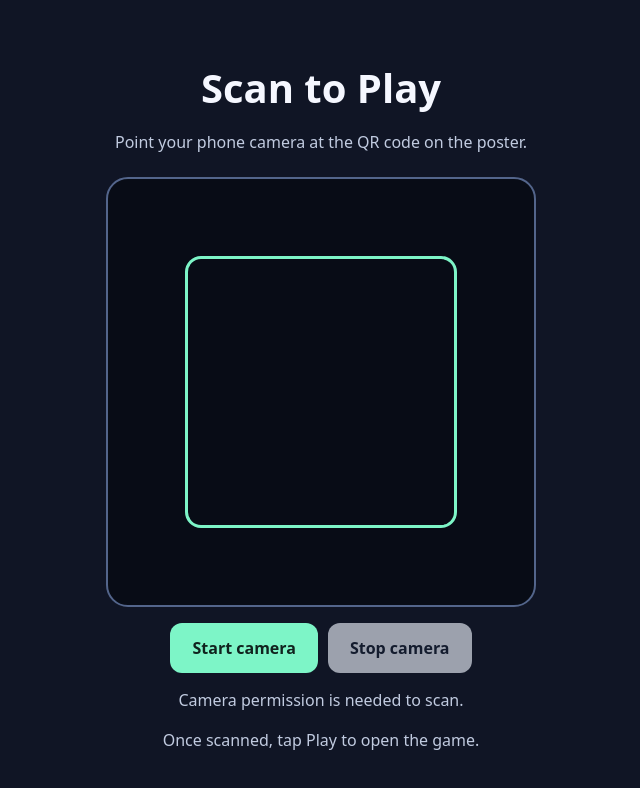
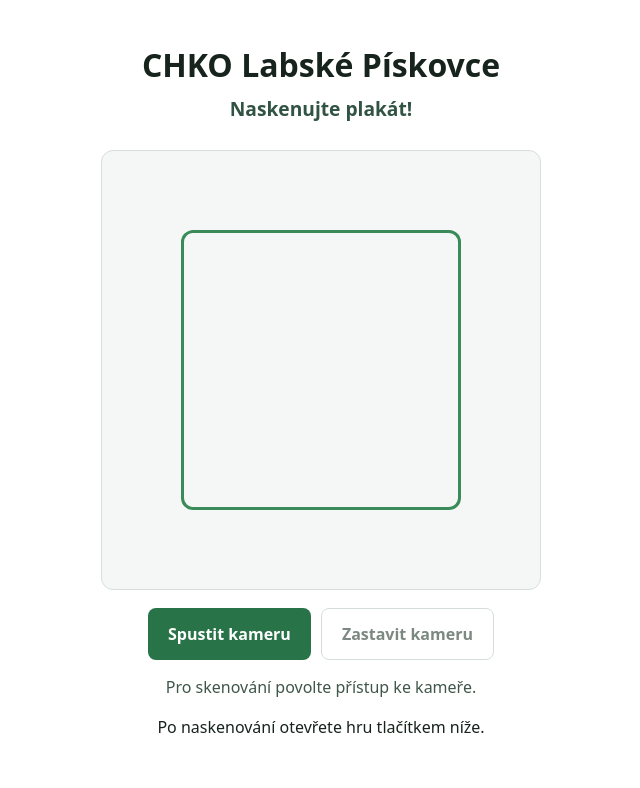
Before and after one commit to wottix/PosterGame, a plain HTML site: page index.html in a window 1280 px wide. Shown: the whole page, without its empty margins (319-959 px from the left). Drawn offline with nearby package versions, Linux system fonts and the light colour scheme.

Commit message:
Přeložit skener do češtiny a upravit světlý vzhled

```diff
--- a/index.html
+++ b/index.html
@@ -1,34 +1,36 @@
 <!doctype html>
-<html lang="en">
+<html lang="cs">
 <head>
   <meta charset="utf-8">
   <meta name="viewport" content="width=device-width, initial-scale=1">
-  <title>Scan to Play</title>
+  <meta name="theme-color" content="#ffffff">
+  <title>CHKO Labské Pískovce</title>
   <style>
     * { box-sizing: border-box; }
-    body { margin: 0; min-height: 100vh; display: grid; place-items: center; padding: 20px; background: #101525; color: #f5f7ff; font: 16px system-ui, sans-serif; }
-    main { width: min(100%, 430px); text-align: center; }
-    h1 { font-size: 2.5rem; margin-bottom: 8px; }
-    p { color: #c1cbe0; }
-    .camera { position: relative; margin: 24px 0 16px; aspect-ratio: 1; overflow: hidden; border: 2px solid #53658b; border-radius: 22px; background: #080c16; }
+    body { margin: 0; min-height: 100vh; display: grid; place-items: center; padding: 24px; background: #ffffff; color: #17231d; font: 16px system-ui, sans-serif; }
+    main { width: min(100%, 440px); text-align: center; }
+    h1 { margin: 0 0 10px; font-size: 2rem; line-height: 1.2; }
+    .subtitle { margin: 0; color: #315343; font-size: 1.2rem; font-weight: 600; }
+    .camera { position: relative; margin: 28px 0 18px; aspect-ratio: 1; overflow: hidden; border: 1px solid #d6e0d9; border-radius: 12px; background: #f4f7f5; }
     video { width: 100%; height: 100%; object-fit: cover; }
-    .frame { position: absolute; inset: 18%; border: 3px solid #7df5c7; border-radius: 16px; pointer-events: none; }
-    button, .play { display: inline-block; border: 0; border-radius: 12px; padding: 14px 22px; background: #7df5c7; color: #10231e; font: inherit; font-weight: 700; text-decoration: none; cursor: pointer; }
-    button:disabled { opacity: .65; cursor: wait; }
-    .controls { display: flex; justify-content: center; gap: 10px; }
-    .stop { background: #e7edf7; color: #172033; }
-    #status { min-height: 1.5em; }
+    .frame { position: absolute; inset: 18%; border: 3px solid #3b8b5a; border-radius: 12px; pointer-events: none; }
+    button, .play { display: inline-block; border: 0; border-radius: 8px; padding: 14px 20px; background: #287347; color: #ffffff; font: inherit; font-weight: 700; text-decoration: none; cursor: pointer; }
+    button:disabled { opacity: .6; cursor: wait; }
+    .controls { display: flex; justify-content: center; gap: 10px; flex-wrap: wrap; }
+    .stop { background: #ffffff; color: #263b30; border: 1px solid #b8c8bd; }
+    #status { min-height: 1.5em; color: #40564a; }
+    @media (max-width: 360px) { body { padding: 16px; } .controls { flex-direction: column; } }
   </style>
 </head>
 <body>
   <main>
-    <h1>Scan to Play</h1>
-    <p>Point your phone camera at the QR code on the poster.</p>
-    <div class="camera"><video id="video" autoplay muted playsinline aria-label="Camera preview"></video><div class="frame" aria-hidden="true"></div></div>
-    <div class="controls"><button id="start">Start camera</button><button id="stop" class="stop" disabled>Stop camera</button></div>
-    <p id="status" role="status">Camera permission is needed to scan.</p>
+    <h1>CHKO Labské Pískovce</h1>
+    <p class="subtitle">Naskenujte plakát!</p>
+    <div class="camera"><video id="video" autoplay muted playsinline aria-label="Náhled kamery"></video><div class="frame" aria-hidden="true"></div></div>
+    <div class="controls"><button id="start">Spustit kameru</button><button id="stop" class="stop" disabled>Zastavit kameru</button></div>
+    <p id="status" role="status">Pro skenování povolte přístup ke kameře.</p>
     <div id="result" hidden></div>
-    <p>Once scanned, tap Play to open the game.</p>
+    <p>Po naskenování otevřete hru tlačítkem níže.</p>
   </main>
   <script src="https://cdn.jsdelivr.net/npm/jsqr@1.4.0/dist/jsQR.js"></script>
   <script>
@@ -53,14 +55,14 @@
         ? new BarcodeDetector({ formats: ['qr_code'] })
         : null;
       if (!detector && typeof window.jsQR !== 'function') {
-        status.textContent = 'QR scanning could not load. Check your internet connection and reload.';
+        status.textContent = 'Skenování QR kódů se nepodařilo načíst. Zkontrolujte připojení k internetu a obnovte stránku.';
         stopCamera();
         return;
       }
       const canvas = document.createElement('canvas');
       const context = canvas.getContext('2d', { willReadFrequently: true });
       scanning = true;
-      status.textContent = 'Scanning for the game QR code…';
+      status.textContent = 'Hledám QR kód hry…';
       while (scanning) {
         if (video.readyState >= 2 && video.videoWidth) {
           try {
@@ -77,23 +79,23 @@
               let url;
               try { url = new URL(value); } catch { url = null; }
               if (!url || !['https:', 'http:'].includes(url.protocol)) {
-                status.textContent = 'This QR code is not a valid game link. Keep scanning.';
+                status.textContent = 'Tento QR kód neobsahuje platný odkaz. Pokračuji ve skenování.';
               } else {
                 scanning = false;
                 stopCamera();
-                status.textContent = 'Game found!';
+                status.textContent = 'Hra nalezena!';
                 result.replaceChildren();
                 const link = document.createElement('a');
                 link.className = 'play';
                 link.href = url.href;
                 link.target = '_blank';
                 link.rel = 'noopener noreferrer';
-                link.textContent = 'Play game';
+                link.textContent = 'Spustit hru';
                 result.append(link);
                 result.hidden = false;
               }
             }
-          } catch { /* Retry on the next camera frame. */ }
+          } catch { /* Zkusí další snímek kamery. */ }
         }
         await new Promise(resolve => setTimeout(resolve, 200));
       }
@@ -102,9 +104,9 @@
     start.addEventListener('click', async () => {
       start.disabled = true;
       result.hidden = true;
-      status.textContent = 'Starting camera…';
+      status.textContent = 'Spouštím kameru…';
       if (!window.isSecureContext || !navigator.mediaDevices?.getUserMedia) {
-        status.textContent = 'Camera access requires HTTPS. Open this page using a secure link.';
+        status.textContent = 'Přístup ke kameře vyžaduje zabezpečené připojení HTTPS.';
         start.disabled = false;
         return;
       }
@@ -116,14 +118,14 @@
         await scan();
       } catch {
         stopCamera();
-        status.textContent = 'Camera unavailable. Allow camera access and try again.';
+        status.textContent = 'Kameru se nepodařilo spustit. Povolte přístup ke kameře a zkuste to znovu.';
       } finally {
         start.disabled = false;
       }
     });
     stop.addEventListener('click', () => {
       stopCamera();
-      status.textContent = 'Camera stopped.';
+      status.textContent = 'Kamera je vypnutá.';
       start.disabled = false;
     });
     window.addEventListener('pagehide', stopCamera);
```
